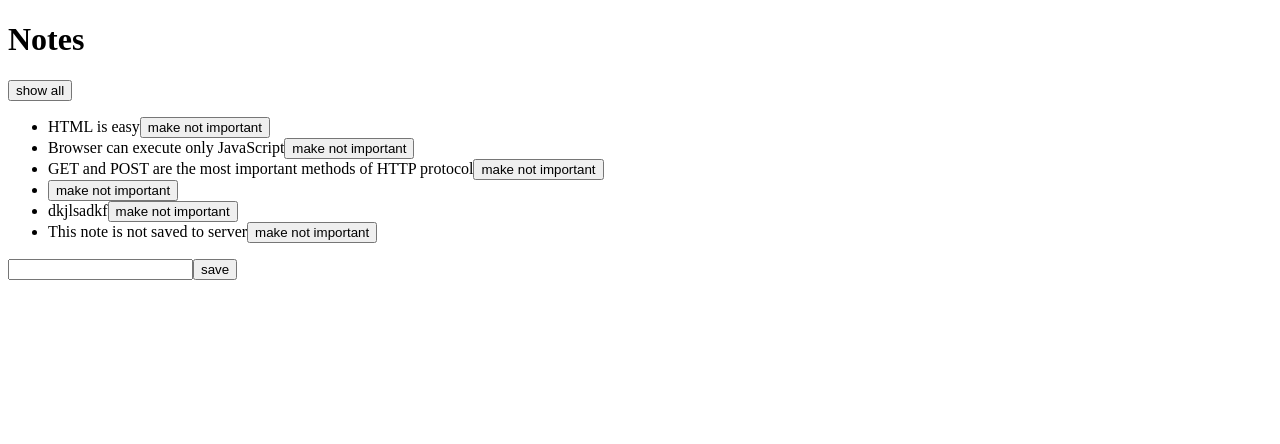
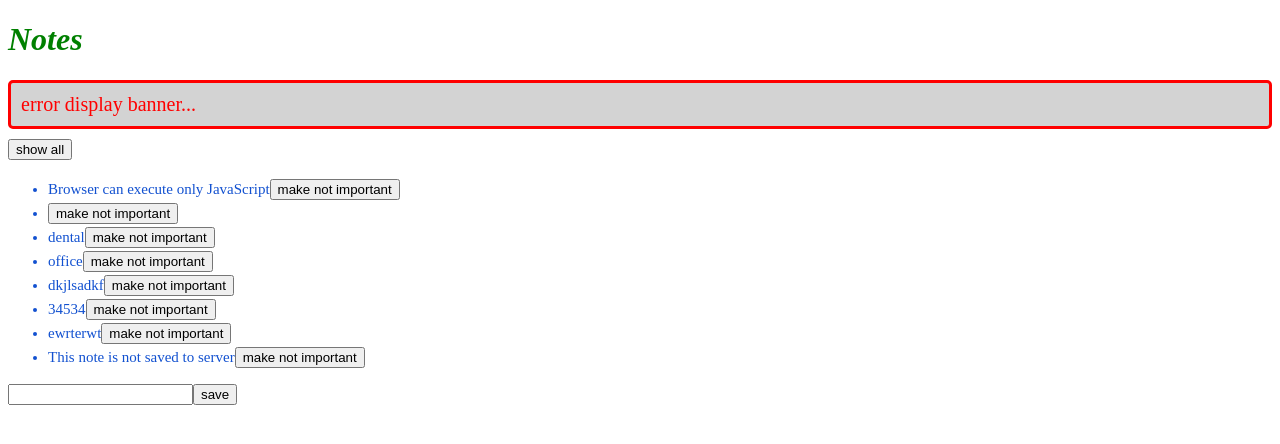
Before and after one commit to Amutha37/part2-notes, a React (Create React App) app: page / in a window 1280 px wide. Shown: the top 444 px of the page. Built offline with nearby package versions, Linux system fonts and the light colour scheme; data requests are answered from the project's data file.

Commit message:
display error using state

```diff
--- a/db.json
+++ b/db.json
@@ -4,7 +4,7 @@
       "id": 1,
       "content": "HTML is easy",
       "date": "2019-05-30T17:30:31.098Z",
-      "important": true
+      "important": false
     },
     {
       "id": 2,
@@ -16,25 +16,26 @@
       "id": 3,
       "content": "GET and POST are the most important methods of HTTP protocol",
       "date": "2019-05-30T19:20:14.298Z",
-      "important": true
+      "important": false
     },
     {
       "id": 4,
-      "important": true
+      "important": false
     },
     {
-      "id": 5
+      "id": 5,
+      "important": true
     },
     {
       "content": "dental",
       "date": "2021-08-02T03:52:45.266Z",
-      "important": false,
+      "important": true,
       "id": 6
     },
     {
       "content": "office",
       "date": "2021-08-02T04:06:24.551Z",
-      "important": false,
+      "important": true,
       "id": 7
     },
     {
@@ -48,6 +49,36 @@
       "date": "2021-08-02T05:53:26.733Z",
       "important": true,
       "id": 9
+    },
+    {
+      "content": "fjjjklk",
+      "date": "2021-08-03T01:37:30.482Z",
+      "important": false,
+      "id": 11
+    },
+    {
+      "content": "ggggg",
+      "date": "2021-08-03T01:37:37.827Z",
+      "important": false,
+      "id": 12
+    },
+    {
+      "content": "34534",
+      "date": "2021-08-03T01:41:22.717Z",
+      "important": true,
+      "id": 13
+    },
+    {
+      "content": "ewrterwt",
+      "date": "2021-08-03T01:41:30.207Z",
+      "important": true,
+      "id": 14
+    },
+    {
+      "content": "fgjhgkk",
+      "date": "2021-08-03T01:42:28.825Z",
+      "important": false,
+      "id": 15
     }
   ]
 }
--- a/src/App.js
+++ b/src/App.js
@@ -1,12 +1,13 @@
 import React, { useState, useEffect } from 'react'
 import Note from './components/Note';
+import Notification from './components/Notification';
 import noteService from './services/notes'
 
 const App = () => {
   const [notes, setNotes] = useState([])
   const [newNote, setNewNote] = useState('')
   const [showAll, setShowAll] = useState(false)
-
+  const [errorMessage, setErrorMessage] = useState('error display banner...')
 
   useEffect(() => {
     noteService
@@ -61,9 +62,15 @@ const App = () => {
         setNotes(notes.map(note => note.id !== id ? note : returnedNote))
       })
       .catch(error => {
-        alert(
-          `the note '${note.content}' was already deleted from server`
+        setErrorMessage(
+          `Note '${note.content}' was already removed from server`
         )
+        setTimeout(() => {
+          setErrorMessage(null)
+        }, 5000)
+        // alert(
+        //   `the note '${note.content}' was already deleted from server`
+        // )
         setNotes(notes.filter(n => n.id !== id))
       })
   })
@@ -72,6 +79,7 @@ const App = () => {
   return (
     <div>
       <h1>Notes</h1>
+      <Notification message={errorMessage} />
       <div>
         <button onClick={() => setShowAll(!showAll)}>
           show {showAll ? 'important' : 'all' }
--- a/src/components/Note.js
+++ b/src/components/Note.js
@@ -4,7 +4,7 @@ const Note = ({ note, toggleImportance }) => {
   const label = note.important
     ? 'make not important' : 'make important'
   return (
-    <li>{note.content}
+    <li className='note'>{note.content}
         <button onClick={toggleImportance}>{label}</button>
     </li>
   )
--- /dev/null
+++ b/src/components/Notification.js
@@ -0,0 +1,6 @@
+import React from 'react'
+
+
+const Notification = ({ message }) => <p className='error'>{message}</p>
+
+export default Notification
--- /dev/null
+++ b/src/index.css
@@ -0,0 +1,19 @@
+h1 {
+    color: green;
+    font-style: italic;
+  }
+
+.note {
+    color: rgb(18, 81, 208);
+    padding-top: 3px;
+    font-size: 15px;
+  }
+  .error {
+    color: red;
+    background: lightgrey;
+    font-size: 20px;
+    border-style: solid;
+    border-radius: 5px;
+    padding: 10px;
+    margin-bottom: 10px;
+  }
--- a/src/index.js
+++ b/src/index.js
@@ -1,6 +1,6 @@
 import ReactDOM from "react-dom";
 import App from "./App.js";
-
+import "./index.css";
 ReactDOM.render(
   <App />,
   document.getElementById('root')
```
Also changed, not shown: 2 other files (tests, documents, lock files or other folders).
